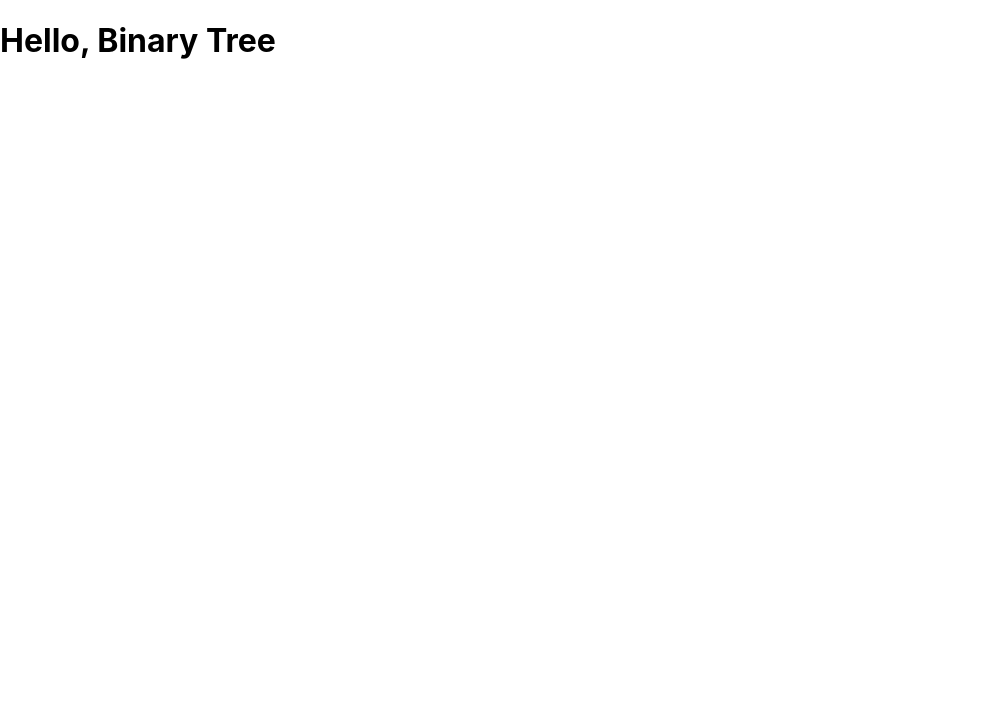
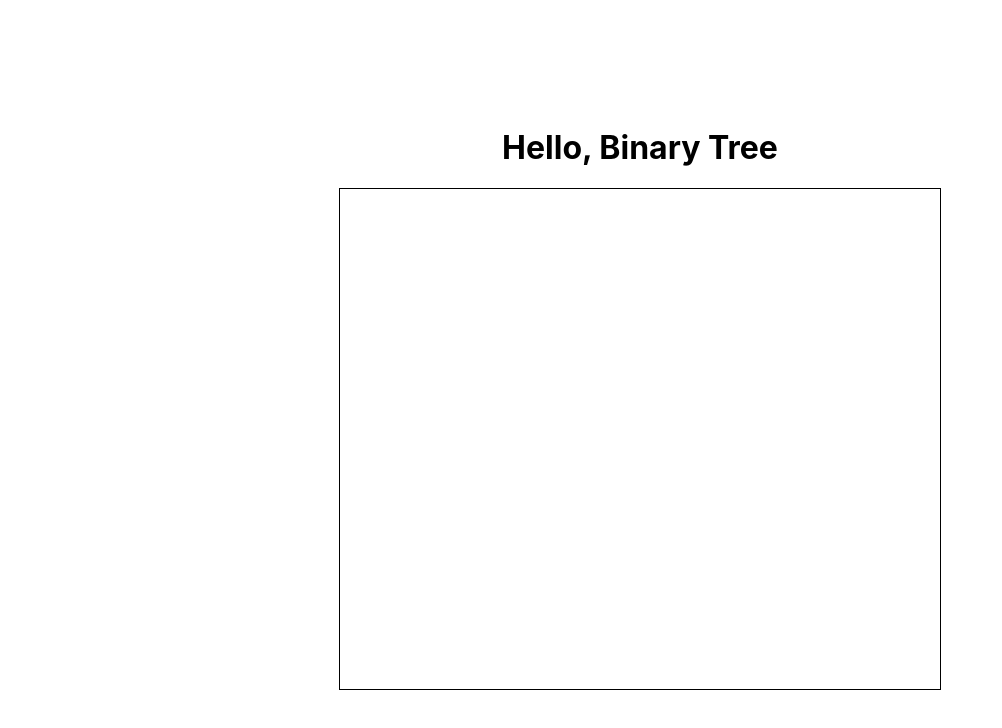
Before and after one commit to DenisLevy76/binary-tree-next, a Next.js app: page / in a window 1280 px wide. Shown: the top 728 px of the page, without its empty margins (0-1002 px from the left). Built offline with nearby package versions, Linux system fonts and the light colour scheme.

Commit message:
starting the component canvas

```diff
--- /dev/null
+++ b/src/components/Canvas/index.tsx
@@ -0,0 +1,11 @@
+import React from 'react';
+
+import styles from './styles.module.css';
+
+export const Canvas: React.FC = () => {
+  return (
+    <div className={styles.canvasContainer}>
+      <canvas className={styles.canvas} width={600} height={500}></canvas>
+    </div>
+  );
+}
--- /dev/null
+++ b/src/components/Canvas/styles.module.css
@@ -0,0 +1,8 @@
+.canvasContainer{
+
+}
+
+.canvas{
+  border: 1px solid black;
+
+}
--- a/src/pages/index.tsx
+++ b/src/pages/index.tsx
@@ -1,9 +1,12 @@
 import React from 'react'
+import {Canvas} from '../components/Canvas'
+import styles from '../styles/Home.module.css'
 
 export default function Home() {
   return (
-    <div>
+    <div className={styles.container}>
       <h1>Hello, Binary Tree</h1>
+      <Canvas />
     </div>
   );
 }
```
